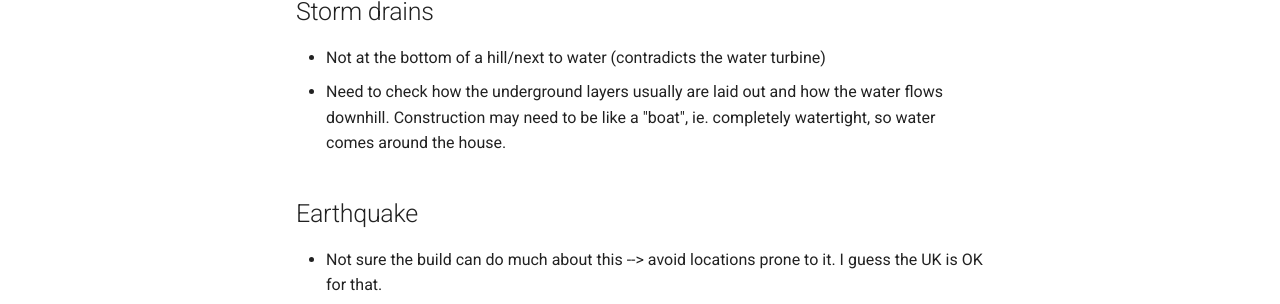
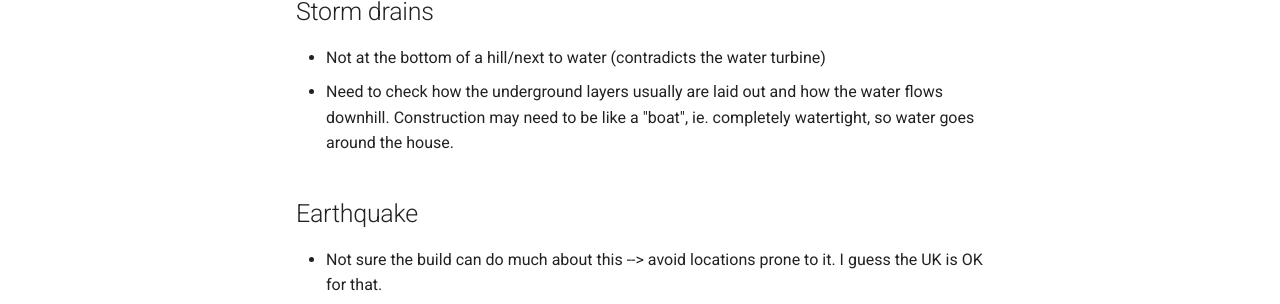
Before and after one commit to poulti/brain-pages, an MkDocs documentation site: the page built from docs/autonomous-underearth-house.md, in a window 1280 px wide and 900 px high. Shown: the part 350-654 px from the top of the window. Built offline with MkDocs 1.6.1 and Material for MkDocs 9.7.7, drawn with Linux system fonts in a browser that asks for light colours; comment, search, counter and statistics services are not loaded.

Commit message:
update verb

```diff
--- a/docs/autonomous-underearth-house.md
+++ b/docs/autonomous-underearth-house.md
@@ -9,7 +9,7 @@ tags: Blog
 
 ## Storm drains
 - Not at the bottom of a hill/next to water (contradicts the water turbine)
-- Need to check how the underground layers usually are laid out and how the water flows downhill. Construction may need to be like a "boat", ie. completely watertight, so water comes around the house.
+- Need to check how the underground layers usually are laid out and how the water flows downhill. Construction may need to be like a "boat", ie. completely watertight, so water goes around the house.
 ## Earthquake
 - Not sure the build can do much about this --> avoid locations prone to it. I guess the UK is OK for that.
 ## High winds / tornado
```
